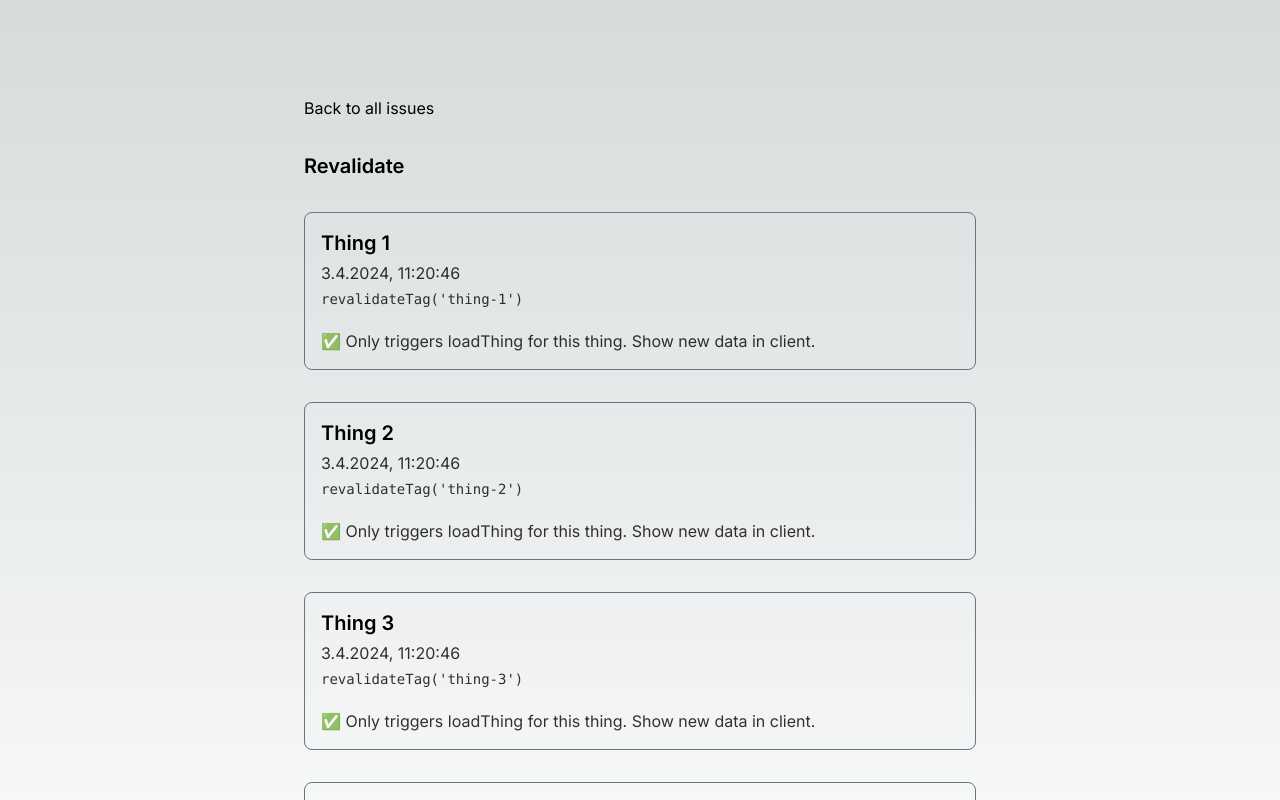
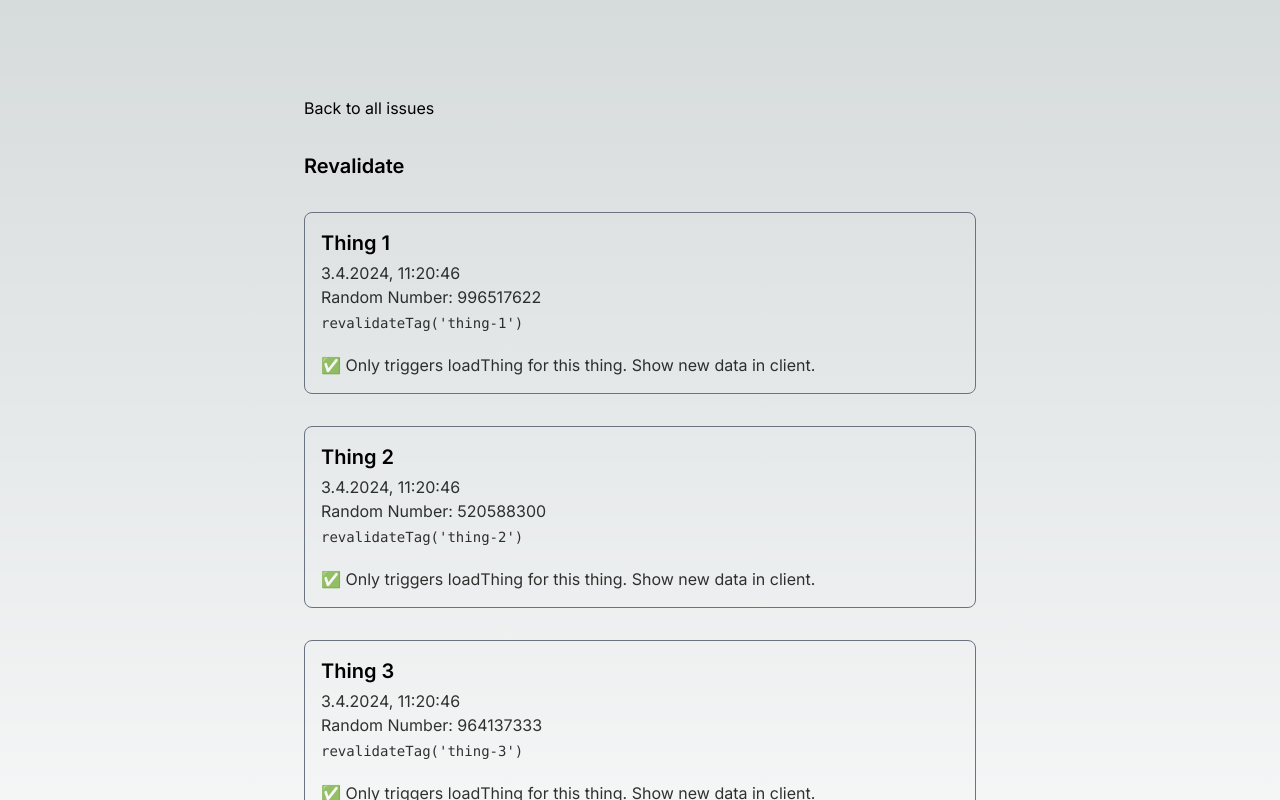
Before and after one commit to rechenberger/next-issues, a Next.js app: page /revalidate in a window 1280 px wide. Shown: the top 800 px of the page. Built offline with nearby package versions, Linux system fonts and the light colour scheme.

Commit message:
✨ revalidate

```diff
--- a/src/app/revalidate/page.tsx
+++ b/src/app/revalidate/page.tsx
@@ -43,7 +43,8 @@ const loadThing = async ({ id }: { id: string }) => {
       console.log('loadThing', id)
       const title = `Thing ${id}`
       const createdAt = new Date().toISOString()
-      return { id, title, createdAt }
+      const randomNumber = Math.floor(Math.random() * 10 ** 9)
+      return { id, title, createdAt, randomNumber }
     },
     ['loadThing', id],
     {
@@ -64,7 +65,13 @@ const Thing = async ({ id }: { id: string }) => {
       <button type="submit" className="text-left w-full">
         <Card
           title={thing.title}
-          description={<LocalDateTime datetime={thing.createdAt} />}
+          description={
+            <>
+              <LocalDateTime datetime={thing.createdAt} />
+              <br />
+              Random Number: {thing.randomNumber}
+            </>
+          }
           code={`revalidateTag('thing-${id}')`}
           comments={[
             '✅ Only triggers loadThing for this thing. Show new data in client.',
```
